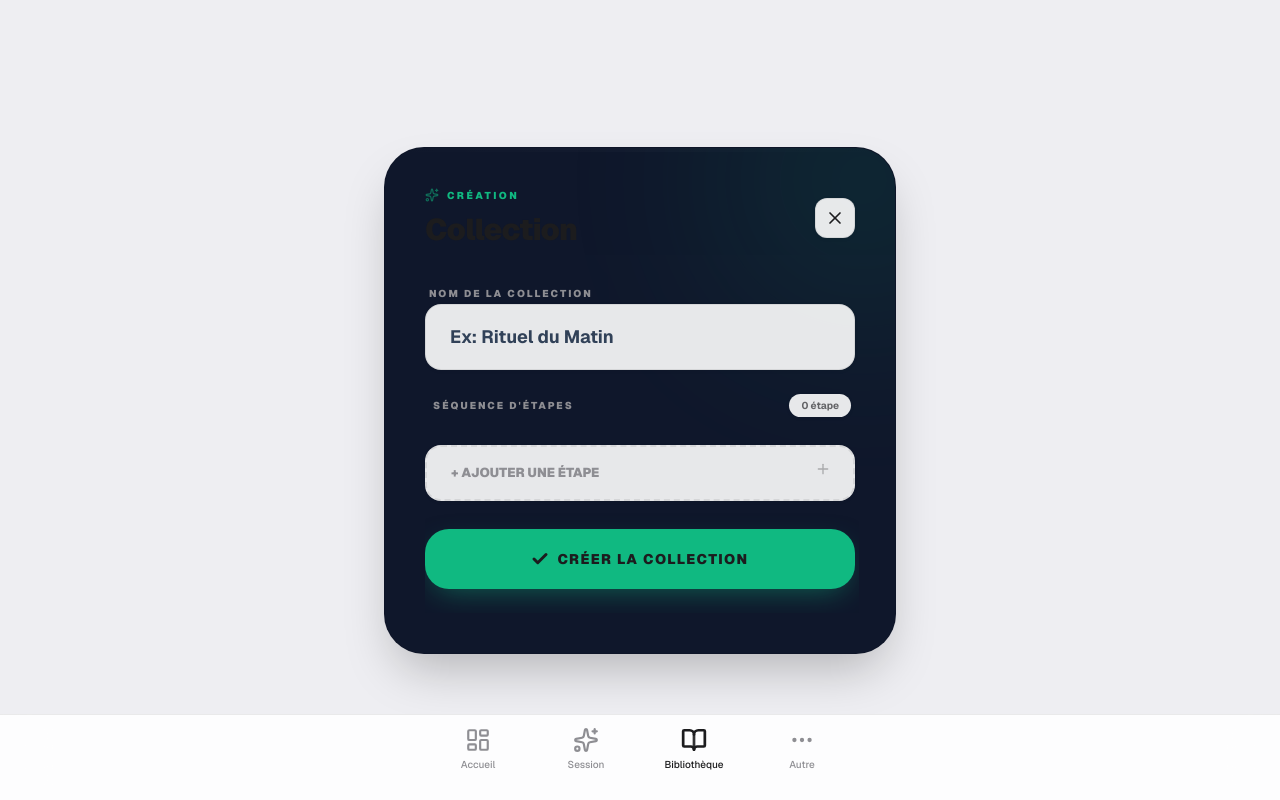
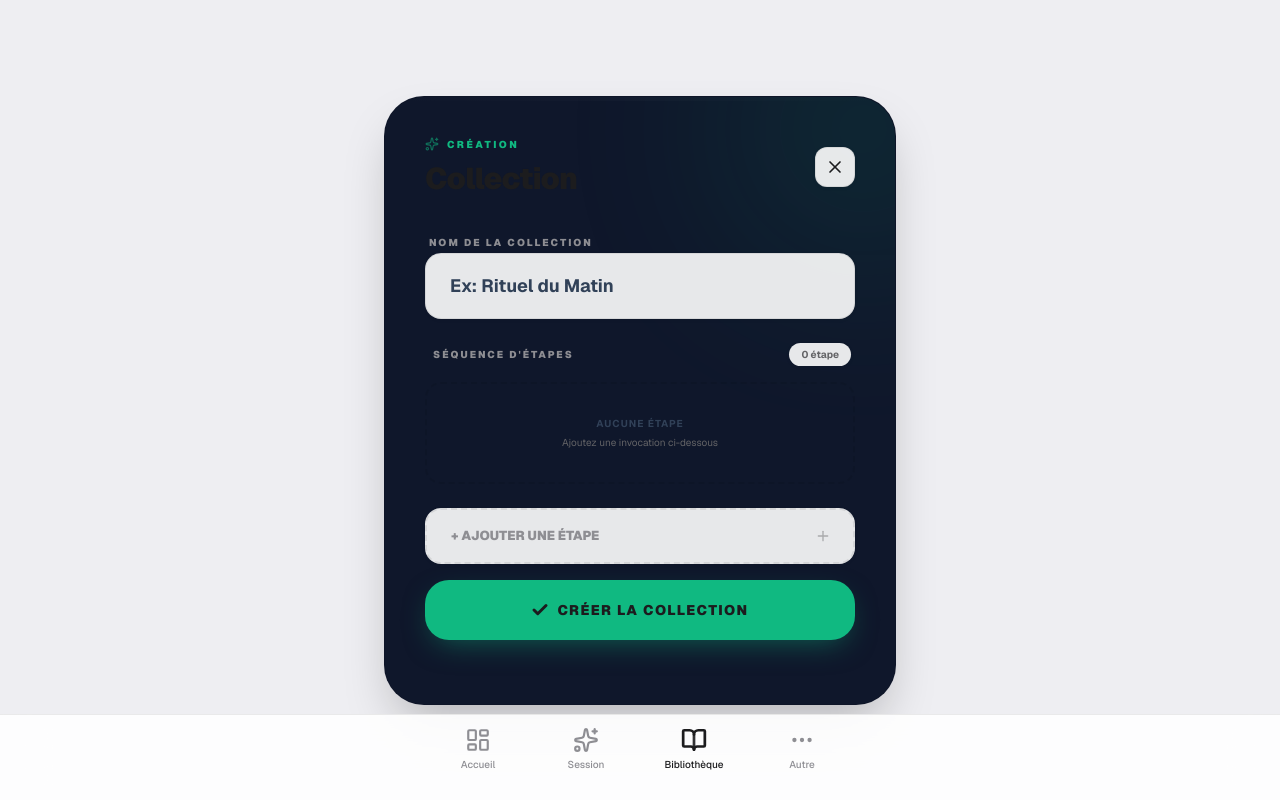
Before and after one commit to csall/kourous, a Next.js app: page /library in a window 1280 px wide. Both pictures are taken after a click on the button "Collection". Built offline with nearby package versions, Linux system fonts and the light colour scheme.

Commit message:
refactor: remove conditional rendering for tab count in library tabs.

```diff
--- a/components/library/CreateGroupModal.tsx
+++ b/components/library/CreateGroupModal.tsx
@@ -147,7 +147,9 @@ export function CreateGroupModal({ isOpen, onClose, editGroup }: CreateGroupModa
                             </button>
                         </div>
 
-                        <form onSubmit={handleSubmit} className="space-y-6 relative z-10 flex-1 flex flex-col min-h-0 overflow-y-auto pr-1 -mr-1 scrollbar-hide pb-6">
+                        <form onSubmit={handleSubmit} className="space-y-4 relative z-10 flex-1 flex flex-col min-h-0 pb-6">
+                            {/* Scrollable Content */}
+                            <div className="flex-1 overflow-y-auto min-h-0 pr-1 -mr-1 scrollbar-hide space-y-6">
                                 {/* Name Input */}
                                 <div className="space-y-3 shrink-0">
                                     <label className="text-[10px] font-black uppercase tracking-[0.2em] text-slate-500 ml-1">Nom de la collection</label>
@@ -164,13 +166,13 @@ export function CreateGroupModal({ isOpen, onClose, editGroup }: CreateGroupModa
                                 </div>
 
                                 {/* Sequence List */}
-                            <div className="space-y-4 flex-1 flex flex-col min-h-0">
+                                <div className="space-y-4">
                                     <div className="flex items-center justify-between px-1">
                                         <label className="text-[10px] font-black uppercase tracking-[0.2em] text-slate-500 ml-1">Séquence d'étapes</label>
                                         <span className="text-[10px] font-bold text-slate-600 bg-white/5 px-3 py-1 rounded-full">{selectedInvocations.length} étape{selectedInvocations.length > 1 ? 's' : ''}</span>
                                     </div>
 
-                                <div className="space-y-2.5 overflow-y-auto px-1 -mx-1 scrollbar-hide py-1 flex-1">
+                                    <div className="space-y-2.5">
                                         <AnimatePresence mode="popLayout">
                                             {selectedInvocations.map((sel, index) => {
                                                 const invocation = getInvocationById(sel.invocationId);
@@ -180,6 +182,9 @@ export function CreateGroupModal({ isOpen, onClose, editGroup }: CreateGroupModa
                                                     <motion.div
                                                         key={`${sel.invocationId}-${index}`}
                                                         layout
+                                                        initial={{ opacity: 0, x: -20 }}
+                                                        animate={{ opacity: 1, x: 0 }}
+                                                        exit={{ opacity: 0, x: 20 }}
                                                         className="flex items-center gap-4 p-4 bg-white/[0.03] border border-white/5 rounded-2xl group transition-all"
                                                     >
                                                         <GripVertical size={16} className="text-slate-700 shrink-0" />
@@ -205,10 +210,21 @@ export function CreateGroupModal({ isOpen, onClose, editGroup }: CreateGroupModa
                                                 );
                                             })}
                                         </AnimatePresence>
+                                        {selectedInvocations.length === 0 && (
+                                            <div className="text-center py-8 border-2 border-dashed border-white/5 rounded-2xl">
+                                                <p className="text-[10px] font-bold uppercase tracking-widest text-slate-700">Aucune étape</p>
+                                                <p className="text-[10px] text-slate-600 mt-1">Ajoutez une invocation ci-dessous</p>
+                                            </div>
+                                        )}
+                                    </div>
+                                </div>
+                            </div>
 
+                            {/* Fixed Bottom Section: Add Step + Submit */}
+                            <div className="shrink-0 space-y-4 pt-2">
                                 {/* Add Step Dropdown */}
                                 {availableInvocations.length > 0 ? (
-                                        <div className="relative pt-2">
+                                    <div className="relative">
                                         <select
                                             onChange={(e) => {
                                                 if (e.target.value) {
@@ -229,13 +245,12 @@ export function CreateGroupModal({ isOpen, onClose, editGroup }: CreateGroupModa
                                             <Plus size={16} />
                                         </div>
                                     </div>
-                                    ) : (
-                                        <div className="text-center py-6 border-2 border-dashed border-white/5 rounded-2xl">
-                                            <p className="text-[10px] font-bold uppercase tracking-widest text-slate-700">Toutes les étapes ont été ajoutées</p>
+                                ) : ( // Only show if we actually have invocations to add, otherwise showing "All added" is fine but maybe less sticky?
+                                    // User said "ajouter une etape doit toujours etre visible". If all added, we can show the "All added" message sticky.
+                                    <div className="text-center py-4 border-2 border-dashed border-white/5 rounded-2xl bg-white/[0.02]">
+                                        <p className="text-[10px] font-bold uppercase tracking-widest text-slate-700">Toutes les étapes ajoutées</p>
                                     </div>
                                 )}
-                                </div>
-                            </div>
 
                                 <button
                                     type="submit"
@@ -248,6 +263,7 @@ export function CreateGroupModal({ isOpen, onClose, editGroup }: CreateGroupModa
                                     <Check size={18} strokeWidth={4} />
                                     {isEditing ? "ENREGISTRER LA COLLECTION" : "CRÉER LA COLLECTION"}
                                 </button>
+                            </div>
                         </form>
                     </motion.div>
                 </motion.div>
--- a/components/library/LibraryContent.tsx
+++ b/components/library/LibraryContent.tsx
@@ -184,11 +184,9 @@ export function LibraryContent({ onSessionStart }: LibraryContentProps) {
                                 )}
                                 <span className="relative z-10 flex items-center gap-2">
                                     <span>{tab.label}</span>
-                                    {tab.count > 0 && (
-                                        <span className={`text-[10px] font-bold opacity-60 ${activeTab === tab.key ? "text-white" : "text-slate-500"}`}>
-                                            {tab.count}
-                                        </span>
-                                    )}
+                                    <span className={`text-[10px] font-bold opacity-60 ${activeTab === tab.key ? "text-white" : "text-slate-500"}`}>
+                                        {tab.count}
+                                    </span>
                                 </span>
                             </button>
                         ))}
--- a/lib/store/invocationStore.ts
+++ b/lib/store/invocationStore.ts
@@ -63,7 +63,7 @@ export const useInvocationStore = create<InvocationStoreState>()(
                     createdAt: new Date().toISOString(),
                 };
                 set((state) => ({
-                    invocations: [...state.invocations, newInvocation],
+                    invocations: [newInvocation, ...state.invocations],
                 }));
             },
 
```
Lines whose indentation alone changed are shown as unchanged.
